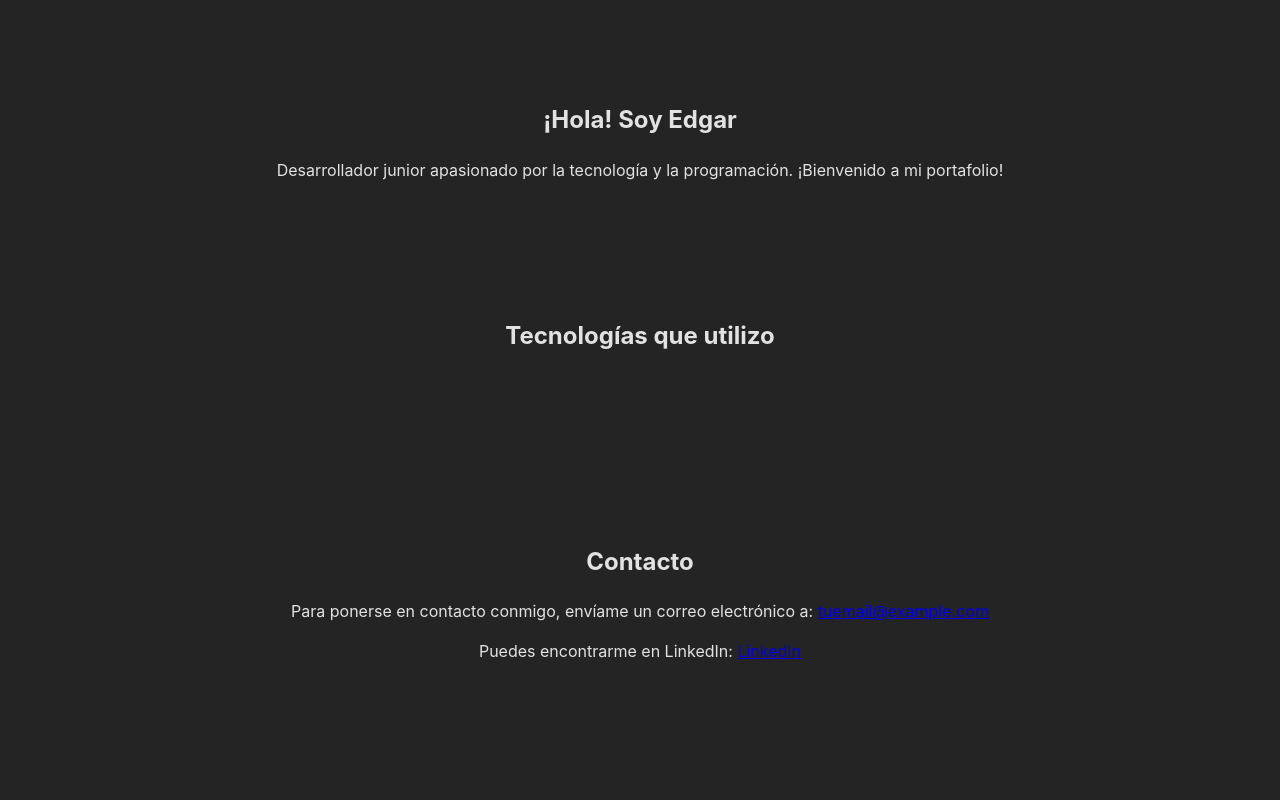
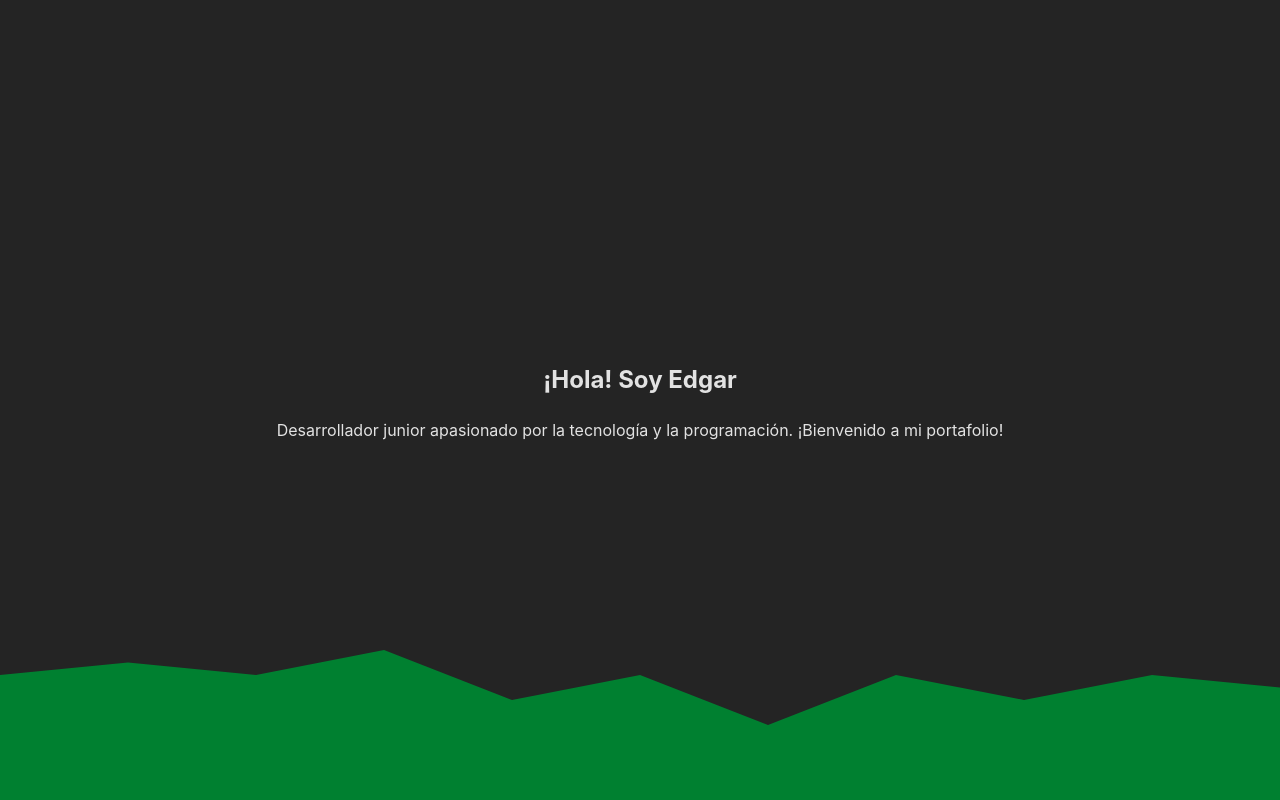
Before and after one commit to ejguercio/portfolio, a React (Vite) app in the folder front-end/: page / in a window 1280 px wide. Shown: the top 800 px of the page. Built offline with nearby package versions, Linux system fonts and the light colour scheme.

Commit message:
FEAT waveBrackgorund y scroll section 100vh

```diff
--- a/front-end/src/App.css
+++ b/front-end/src/App.css
@@ -1,6 +1,13 @@
 #root {
-  max-width: 1280px;
+  max-width: 1920px;
   margin: 0 auto;
-  padding: 2rem;
+  padding: 0%;
   text-align: center;
 }
+
+.section {
+  height: 100vh;
+  display: flex;
+  justify-content: center;
+  align-items: center;
+}
--- a/front-end/src/App.jsx
+++ b/front-end/src/App.jsx
@@ -2,6 +2,7 @@ import './App.css'
 import Contact from './components/Contact/Contact'
 import Presentation from './components/Presentation/Presentation'
 import Technologies from './components/Technologies/Technologies'
+import WaveBackground from './components/WaveBackground/WaveBackground'
 
 function App() {
 
@@ -10,6 +11,7 @@ function App() {
       <Presentation/>
       <Technologies/>
       <Contact/>
+      <WaveBackground/>
     </>
   )
 }
--- /dev/null
+++ b/front-end/src/components/WaveBackground/WaveBackground.jsx
@@ -0,0 +1,10 @@
+import React from 'react';
+import css from './WaveBackground.module.css';
+
+const WaveBackground = () => {
+  return (
+    <div className={css.waveBackground}></div>
+  );
+};
+
+export default WaveBackground;
--- /dev/null
+++ b/front-end/src/components/WaveBackground/WaveBackground.module.css
@@ -0,0 +1,25 @@
+.waveBackground {
+    position: fixed;
+    bottom: 0;
+    left: 0;
+    width: 100vw;
+    height: 250px;
+    background: #008030
+    ; /* Puedes ajustar el color de fondo según tu preferencia */
+    z-index: -1;
+    clip-path: polygon(
+    0% 50%,
+    10% 45%,
+    20% 50%,
+    30% 40%,
+    40% 60%,
+    50% 50%,
+    60% 70%,
+    70% 50%,
+    80% 60%,
+    90% 50%,
+    100% 55%,
+    100% 100%,
+    0 100%
+  );
+  }
--- a/front-end/src/index.css
+++ b/front-end/src/index.css
@@ -21,3 +21,10 @@ body {
   min-width: 320px;
   min-height: 100vh;
 }
+
+section{
+  height: 100vh;
+  display: flex;
+  justify-content: center;
+  align-items: center;
+}
```
